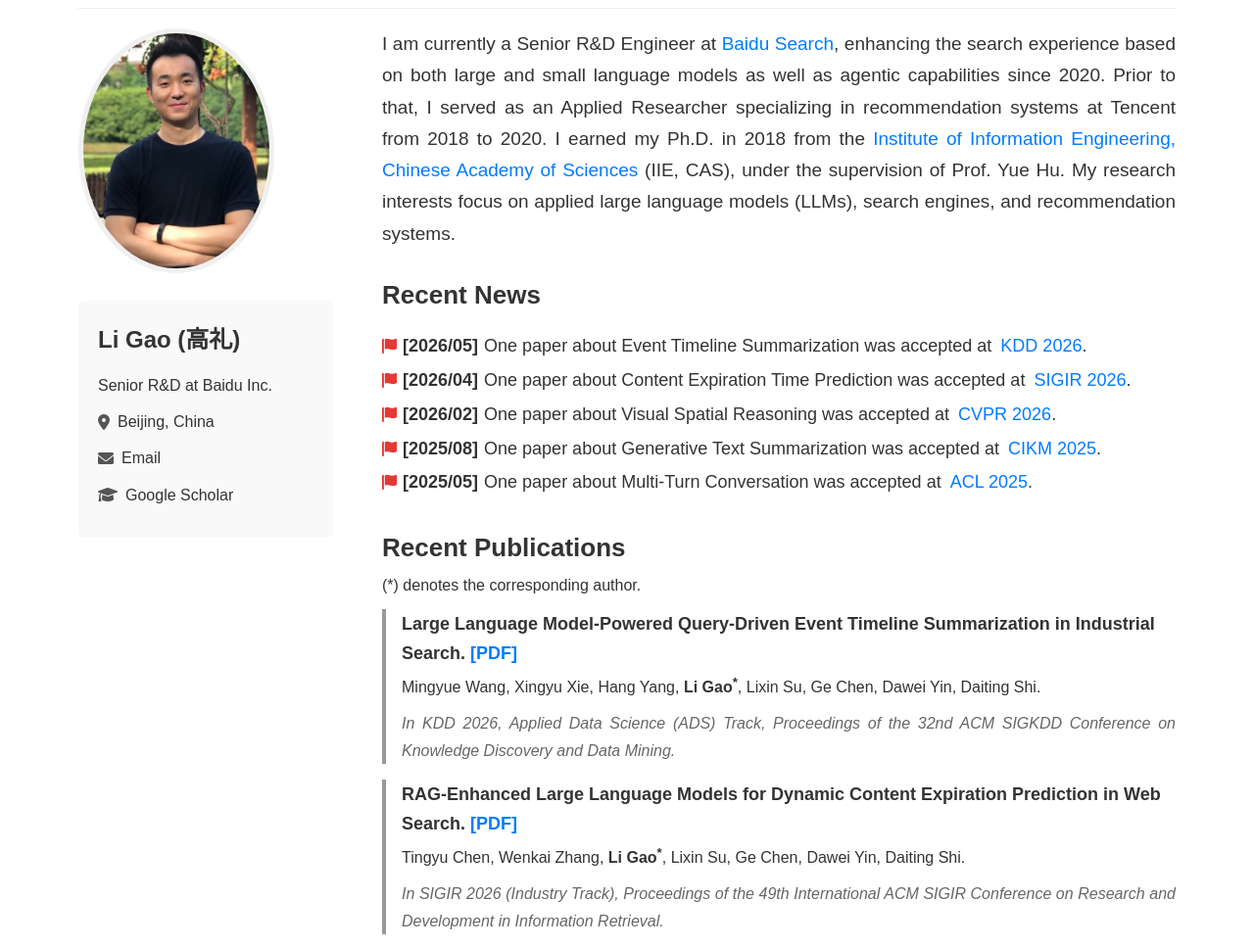
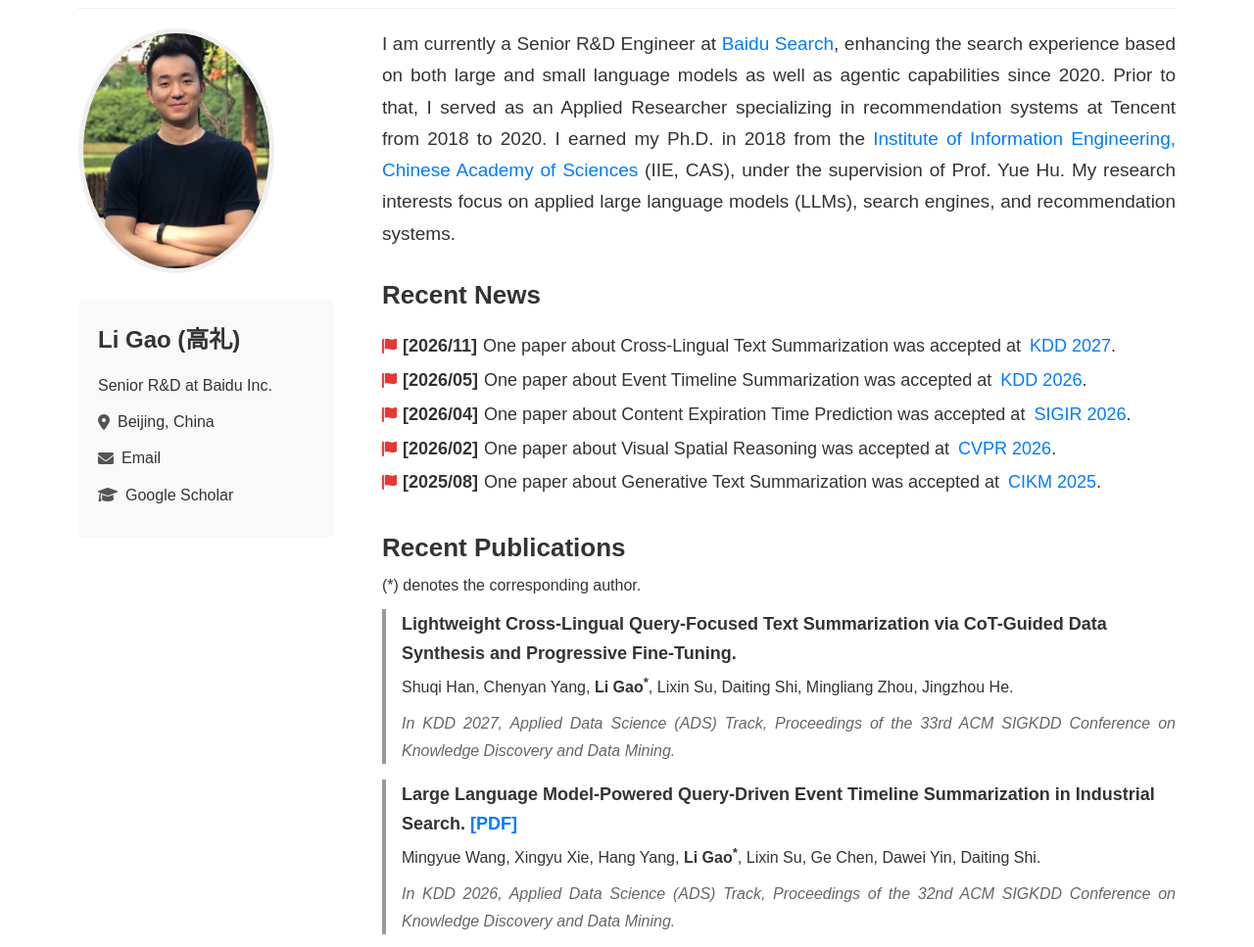
Before and after one commit to gaoli-sinh/gaoli-sinh.github.io, a plain HTML site: page index.html in a window 1280 px wide. Shown: the part 72-1039 px from the top of the page at 98% size. Drawn offline with Linux system fonts and the light colour scheme.

Commit message:
Update index.html

```diff
--- a/index.html
+++ b/index.html
@@ -52,6 +52,11 @@
                     <ul class="news-list">
                         <li>
                             <i class="fas fa-flag news-flag"></i>
+                            <span class="news-date">[2026/11]</span>
+                            <span class="news-text">One paper about Cross-Lingual Text Summarization was accepted at <span class="conference"><a href="https://kdd2027.kdd.org/" target="_blank" rel="noopener noreferrer">KDD 2027</a></span>.</span>
+                        </li>
+                        <li>
+                            <i class="fas fa-flag news-flag"></i>
                             <span class="news-date">[2026/05]</span>
                             <span class="news-text">One paper about Event Timeline Summarization was accepted at <span class="conference"><a href="https://kdd2026.kdd.org/" target="_blank" rel="noopener noreferrer">KDD 2026</a></span>.</span>
                         </li>
@@ -94,6 +99,11 @@
                 <h2>Recent Publications</h2>
                 <p>(*) denotes the corresponding author.</p>
                 <ul class="publication-list">
+                   <li>
+                      <span class="paper-title"> Lightweight Cross-Lingual Query-Focused Text Summarization via CoT-Guided Data Synthesis and Progressive Fine-Tuning. </span>
+                      <p class="paper-authors">Shuqi Han, Chenyan Yang, <strong>Li Gao<sup>*</sup></strong>, Lixin Su, Daiting Shi, Mingliang Zhou, Jingzhou He.</p>
+                      <p class="paper-venue">In KDD 2027, Applied Data Science (ADS) Track, Proceedings of the 33rd ACM SIGKDD Conference on Knowledge Discovery and Data Mining.</p>
+                   </li>
                   <li>
                       <span class="paper-title"> Large Language Model-Powered Query-Driven Event Timeline Summarization in Industrial Search. <a href="https://dl.acm.org/doi/10.1145/3770855.3818439" target="_blank" rel="noopener noreferrer">[PDF]</a> </span>
                       <p class="paper-authors">Mingyue Wang, Xingyu Xie, Hang Yang, <strong>Li Gao<sup>*</sup></strong>, Lixin Su, Ge Chen, Dawei Yin, Daiting Shi.</p>
```
